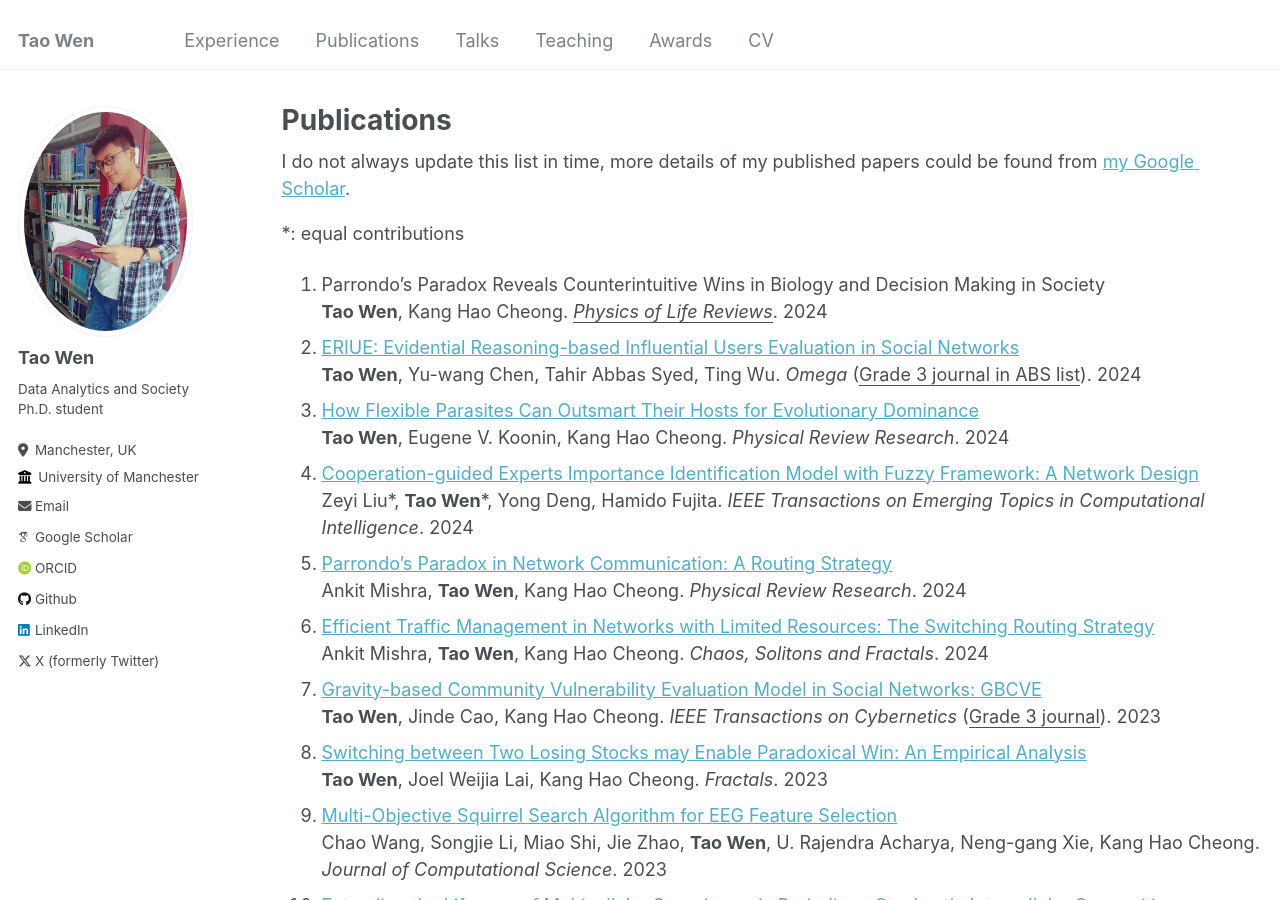
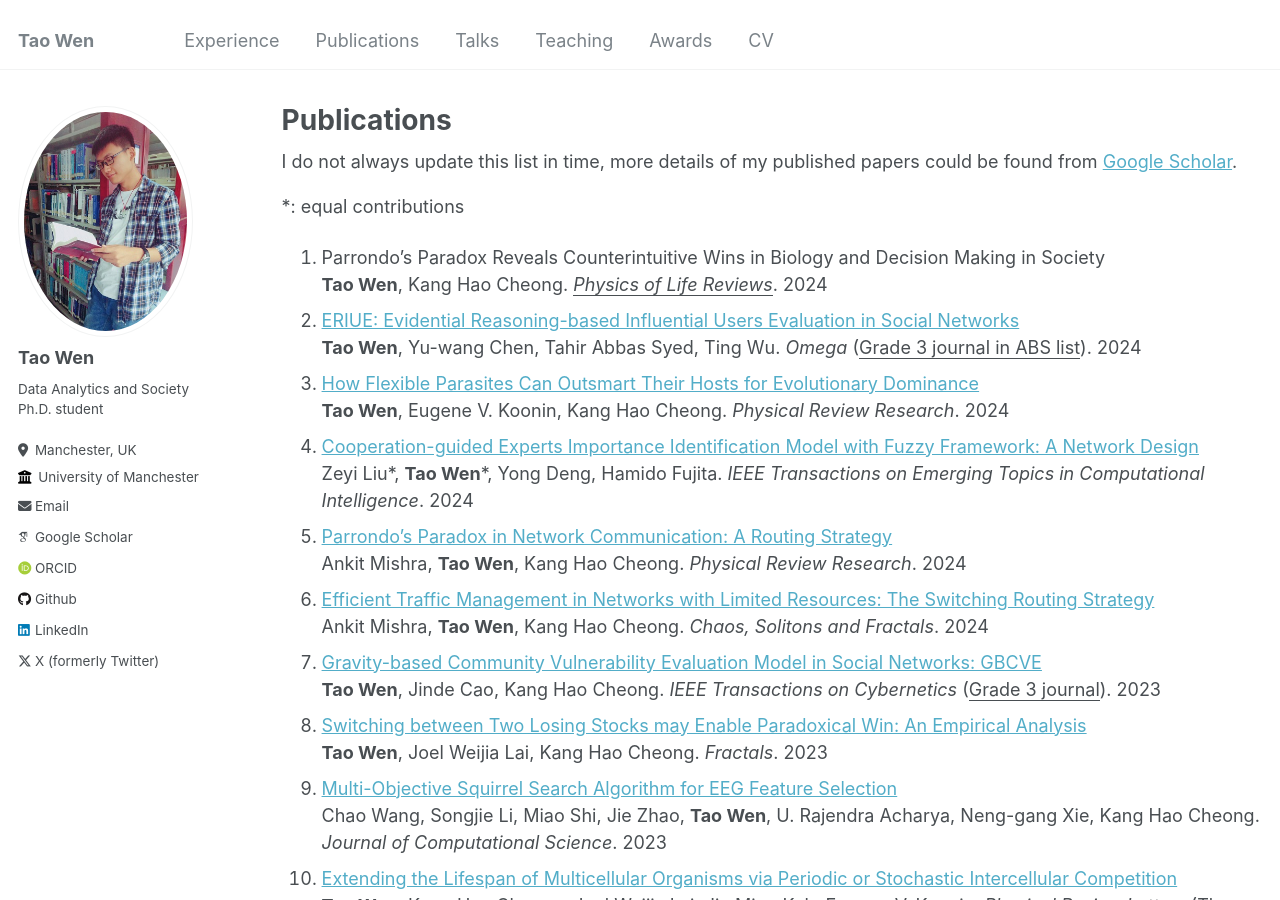
Before and after one commit to TaaoWen/taaowen.github.io, a Jekyll site: the page built from _pages/publications.md, in a window 1280 px wide and 900 px high. Built offline with Jekyll 4.4.1, drawn with Linux system fonts in a browser that asks for light colours; some web fonts are replaced.

Commit message:
Update publications.md

```diff
--- a/_pages/publications.md
+++ b/_pages/publications.md
@@ -6,7 +6,7 @@ author_profile: true
 ---
 
 {% if site.author.googlescholar %}
-  <div class="wordwrap">I do not always update this list in time, more details of my published papers could be found from <a href="{{[site.author.googlescholar](https://scholar.google.com/citations?hl=en&user=edoHbXEAAAAJ)}}">my Google Scholar</a>.</div>
+  <div class="wordwrap">I do not always update this list in time, more details of my published papers could be found from <a href="{{[site.author.googlescholar](https://scholar.google.com/citations?hl=en&user=edoHbXEAAAAJ)}}">Google Scholar</a>.</div>
 {% endif %}
 
 \*: equal contributions
```
